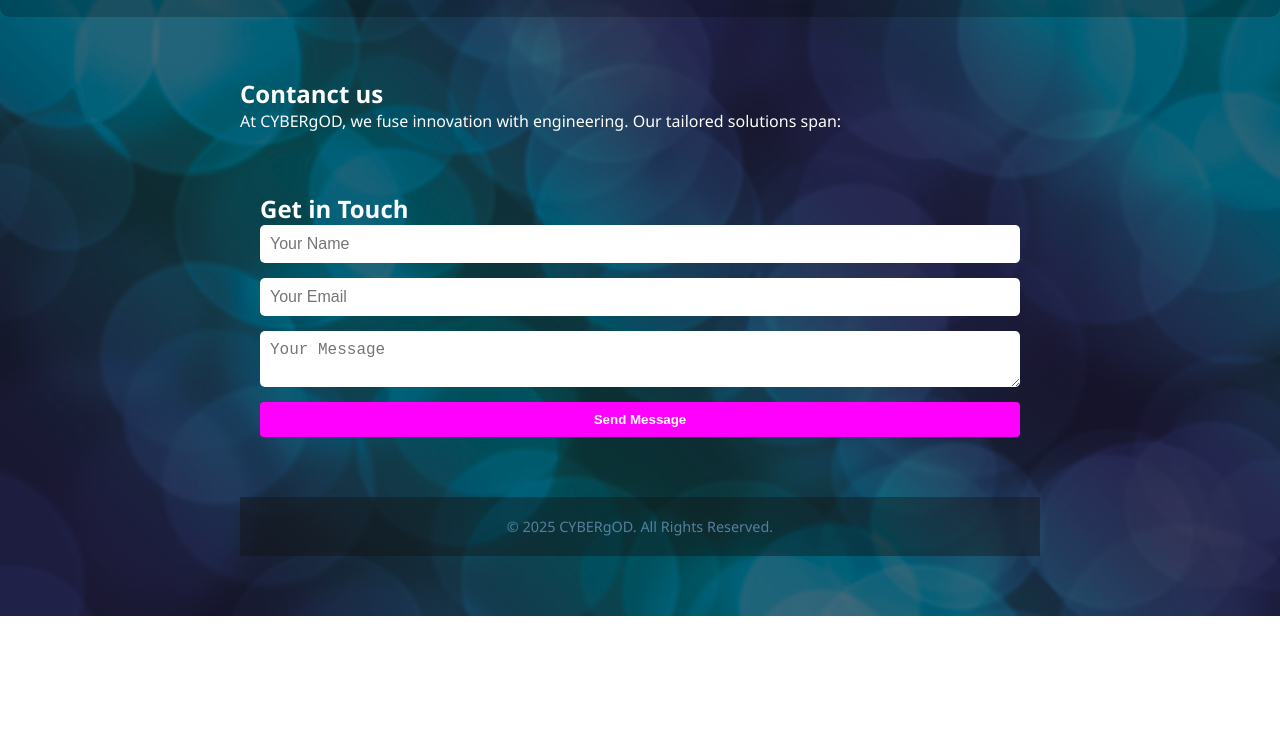
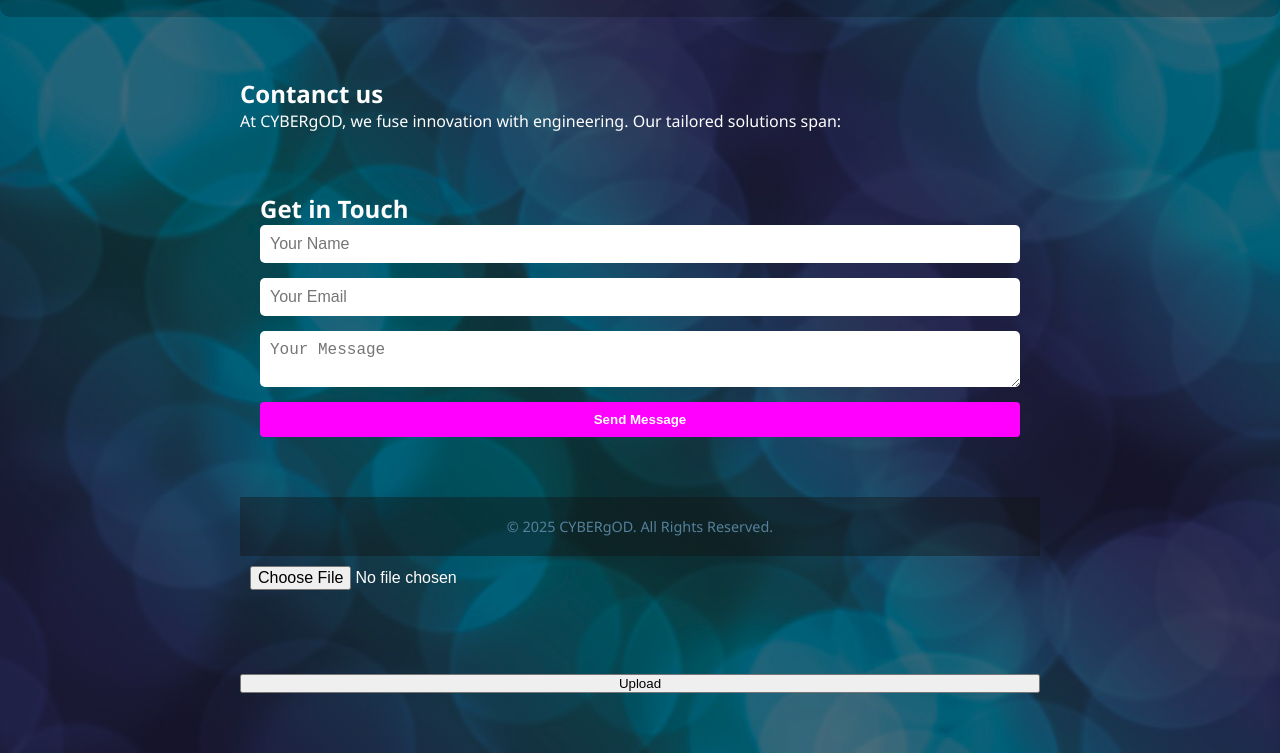
Before and after one commit to flashback265/cyberelectroniks, a plain HTML site: page contact.html in a window 1280 px wide. Shown: the part 98-851 px from the top of the page. Before the commit the page ends 800 px from the top, so only its background shows below. Drawn offline with Linux system fonts and the light colour scheme.

Commit message:
Update contact.html

```diff
--- a/contact.html
+++ b/contact.html
@@ -36,7 +36,7 @@
   <section class="contact" id="contact">
     <h2>Get in Touch</h2>
     <form  action ="https://formspree.io/f/xyzwqree"
-  method= "POST" >
+  method= "POST">
 
       <input type="name" name="name"  placeholder="Your Name" required />
 
@@ -51,7 +51,11 @@
   <footer>
     <p>&copy; 2025 CYBERgOD. All Rights Reserved.</p>
   </footer>
-
+<form>
+  <input type ="file">
+  <br /> <br />
+  <button>Upload</button>
+ </form>
   <script src="script.js"></script>
 </body>
 </html>
```
